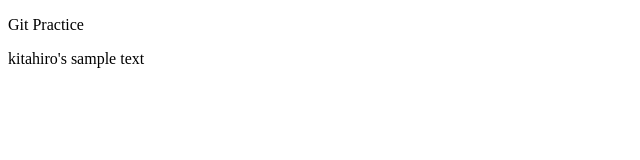
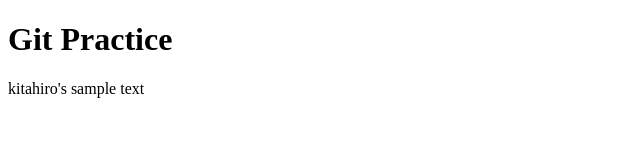
Before and after one commit to lithuanialover/gitPractice, a plain HTML site: page index.html in a window 1280 px wide. Shown: the whole page, without its empty margins (0-640 px from the left). Drawn offline with Linux system fonts and the light colour scheme.

Commit message:
add text

```diff
--- a/index.html
+++ b/index.html
@@ -9,7 +9,7 @@
 
         </header>
         <main>
-            <p>Git Practice</p>
+            <h1>Git Practice</h1>
             <p>kitahiro's sample text</p>
         </main>
         <footer>
```
